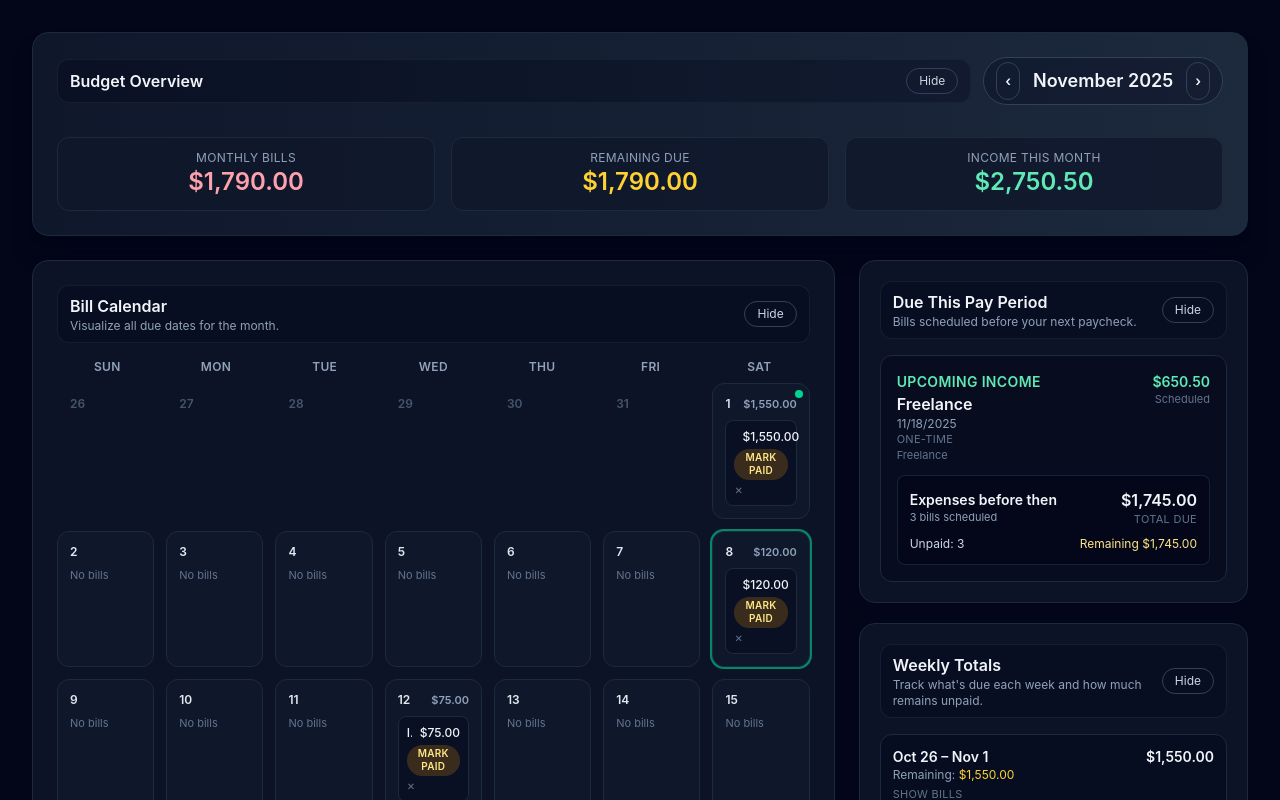
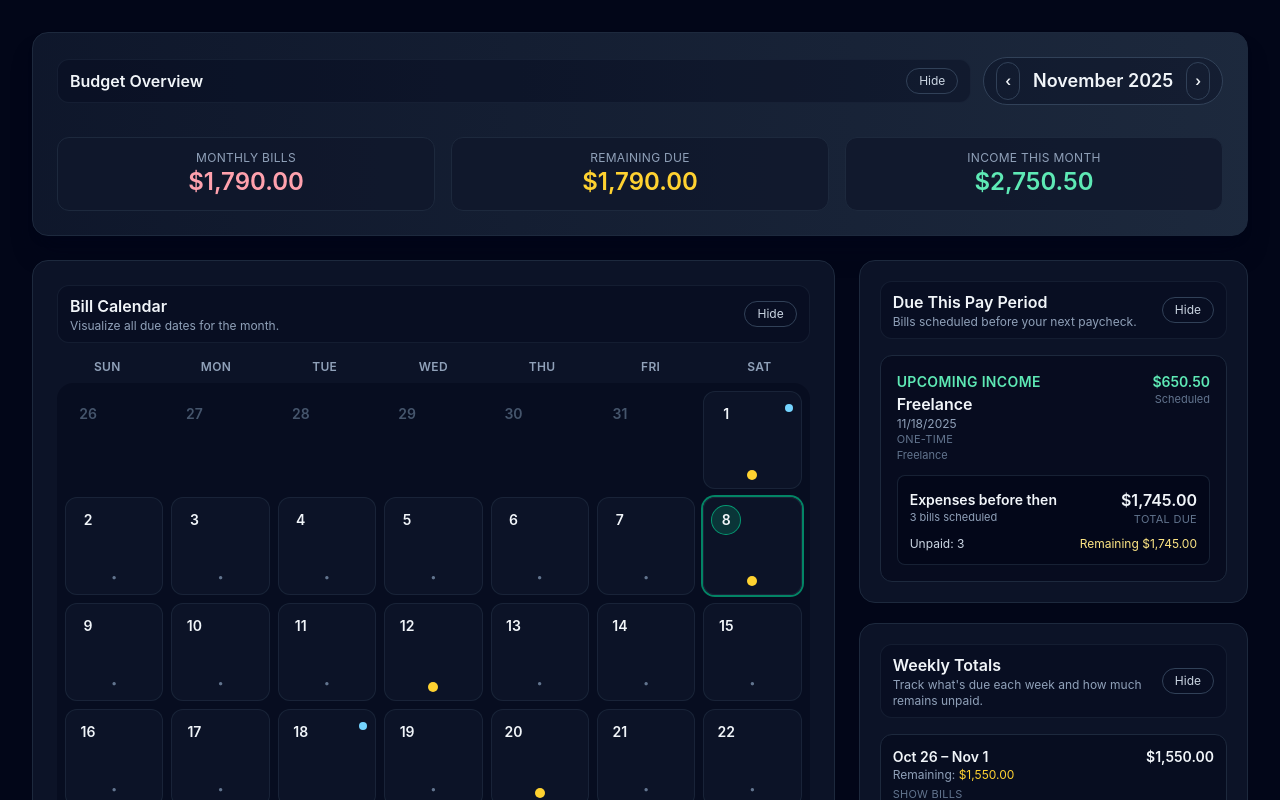
Before and after one commit to HelloDanni/billflow, a React (Vite) app: page / in a window 1280 px wide. Shown: the top 800 px of the page. Built offline with nearby package versions, Linux system fonts and the light colour scheme.

Commit message:
Update UI: re-design calendar to be cleaner and mobile-friendly

```diff
--- a/src/App.tsx
+++ b/src/App.tsx
@@ -292,6 +292,7 @@ function App() {
   const [editingBill, setEditingBill] = useState<EditingBillContext | null>(null);
   const editFormRef = useRef<HTMLDivElement | null>(null);
   const incomeSummaryRef = useRef<HTMLElement | null>(null);
+  const incomeFormRef = useRef<HTMLElement | null>(null);
 
   const billFormDefaults = {
     name: '',
@@ -308,6 +309,12 @@ function App() {
     date: todayISO,
     recurrence: 'none',
   });
+  const [editingIncomeId, setEditingIncomeId] = useState<string | null>(null);
+  const [selectedDateDetails, setSelectedDateDetails] = useState<{
+    date: Date;
+    bills: Bill[];
+    incomes: IncomeOccurrence[];
+  } | null>(null);
 
   const monthKey = getMonthKey(visibleMonth);
   const openDatePicker = (event: SyntheticEvent<HTMLInputElement>) => {
@@ -346,12 +353,23 @@ function App() {
     setCollapsedSections((prev) => ({ ...prev, [id]: !prev[id] }));
   };
 
+  const openDateDetails = (cellDate: Date, billsForDate: Bill[], incomesForDate: IncomeOccurrence[], inCurrentMonth: boolean) => {
+    if (!inCurrentMonth) return;
+    setSelectedDateDetails({ date: cellDate, bills: billsForDate, incomes: incomesForDate });
+  };
+
+  const closeDateDetails = () => setSelectedDateDetails(null);
+
   const scrollToIncomeSummary = () => {
     setCollapsedSections((prev) => {
       if (!prev['income-summary']) return prev;
       return { ...prev, 'income-summary': false };
     });
     incomeSummaryRef.current?.scrollIntoView({ behavior: 'smooth', block: 'start' });
+  };
+
+  const scrollToIncomeForm = () => {
+    incomeFormRef.current?.scrollIntoView({ behavior: 'smooth', block: 'start' });
   };
 
   const moveMonth = (delta: number) => {
@@ -535,6 +553,19 @@ function App() {
     scrollToEditForm();
   };
 
+  const startEditingIncome = (income: IncomeEntry) => {
+    setEditingIncomeId(income.id);
+    setIncomeForm({
+      source: income.source,
+      amount: String(income.amount),
+      date: income.date,
+      recurrence: income.recurrence ?? 'none',
+    });
+    setCollapsedSections((prev) => ({ ...prev, 'log-income': false }));
+    closeDateDetails();
+    scrollToIncomeForm();
+  };
+
   const handleUpdateBillInstance = () => {
     if (!editingBill) return;
     const values = extractBillFormValues();
@@ -611,7 +642,16 @@ function App() {
     const amount = Number(incomeForm.amount);
     const recurrence = (incomeForm.recurrence as IncomeRecurrence) ?? 'none';
     if (!source || amount <= 0 || !incomeForm.date) return;
-
+    if (editingIncomeId) {
+      setIncomes((prev) =>
+        prev.map((entry) =>
+          entry.id === editingIncomeId
+            ? { ...entry, source, amount: normalizeAmount(amount), date: incomeForm.date, recurrence }
+            : entry
+        )
+      );
+      setEditingIncomeId(null);
+    } else {
       setIncomes((prev) => [
         ...prev,
         {
@@ -622,6 +662,7 @@ function App() {
           recurrence,
         },
       ]);
+    }
 
     setIncomeForm({
       source: '',
@@ -631,9 +672,23 @@ function App() {
     });
   };
 
+  const cancelEditingIncome = () => {
+    setEditingIncomeId(null);
+    setIncomeForm({
+      source: '',
+      amount: '',
+      date: todayISO,
+      recurrence: 'none',
+    });
+  };
+
   const deleteIncome = (income: IncomeEntry) => {
-    if (!confirmDelete(`income "${income.source}"`)) return;
+    if (!confirmDelete(`income "${income.source}"`)) return false;
+    if (editingIncomeId === income.id) {
+      cancelEditingIncome();
+    }
     setIncomes((prev) => prev.filter((entry) => entry.id !== income.id));
+    return true;
   };
 
   const togglePaid = (billId: string) => {
@@ -645,7 +700,7 @@ function App() {
   };
 
   const deleteBill = (bill: Bill) => {
-    if (!confirmDelete(`bill "${bill.name}"`)) return;
+    if (!confirmDelete(`bill "${bill.name}"`)) return false;
     const billId = bill.id;
     if (editingBill?.billId === billId) {
       cancelEditingBill();
@@ -678,6 +733,7 @@ function App() {
       });
       return changed ? next : prev;
     });
+    return true;
   };
 
   const monthLabel = visibleMonth.toLocaleDateString(undefined, { month: 'long', year: 'numeric' });
@@ -856,75 +912,51 @@ function App() {
                   <div key={day}>{day}</div>
                 ))}
               </div>
-              <div className="grid w-full grid-cols-7 gap-1 sm:gap-2 lg:gap-3">
+              <div className="grid w-full grid-cols-7 gap-[2px] rounded-2xl bg-slate-950/40 p-1 sm:gap-1 sm:p-2 lg:gap-2">
                 {calendarCells.map((cell) => {
+                  const dots = cell.bills.map((bill) => ({
+                    id: bill.id,
+                    color: activePayments[bill.id] ? 'bg-emerald-400' : 'bg-amber-300',
+                  }));
+                  const overflowDots = dots.length > 4 ? dots.length - 4 : 0;
                   const cellClasses = [
-                    'relative min-h-[88px] overflow-hidden rounded-xl border p-1 text-[11px] sm:min-h-[120px] sm:p-3 sm:text-sm',
-                    cell.inCurrentMonth ? 'border-slate-800 bg-slate-900' : 'border-transparent bg-transparent text-slate-600',
+                    'relative flex min-h-[74px] flex-col items-center justify-between rounded-xl border text-[12px] transition focus-visible:outline focus-visible:outline-2 focus-visible:outline-offset-2 focus-visible:outline-emerald-400 sm:min-h-[98px] sm:text-sm',
+                    cell.inCurrentMonth ? 'border-slate-800/80 bg-slate-900/70 text-slate-100 hover:border-slate-700' : 'border-transparent bg-transparent text-slate-600',
                   ];
                   if (cell.isToday && cell.inCurrentMonth) {
                     cellClasses.push('ring-2 ring-emerald-400/60');
                   }
+                  const label = `${cell.date.toLocaleDateString(undefined, { month: 'long', day: 'numeric' })}: ${cell.bills.length} expense${cell.bills.length === 1 ? '' : 's'}, ${cell.incomes.length} income${cell.incomes.length === 1 ? '' : 's'}`;
                   return (
-                    <div key={cell.key} className={cellClasses.join(' ')}>
-                      <div className="flex min-w-0 items-center gap-1 text-[11px] font-semibold sm:text-xs">
-                        <span className={cell.inCurrentMonth ? 'text-slate-200' : 'text-slate-600'}>{cell.day}</span>
-                        {cell.bills.length > 0 && (
-                          <span className="ml-auto truncate text-[11px] text-slate-400">
-                            {currency(cell.bills.reduce((sum, bill) => sum + bill.amount, 0))}
+                    <button
+                      key={cell.key}
+                      type="button"
+                      onClick={() => openDateDetails(cell.date, cell.bills, cell.incomes, cell.inCurrentMonth)}
+                      className={cellClasses.join(' ')}
+                      aria-label={label}
+                    >
+                      <div className="flex w-full items-start justify-between px-2 pt-2">
+                        <span
+                          className={`flex h-7 w-7 items-center justify-center rounded-full text-sm font-semibold ${
+                            cell.inCurrentMonth ? 'text-slate-100' : 'text-slate-600'
+                          } ${cell.isToday && cell.inCurrentMonth ? 'bg-emerald-500/20 text-emerald-100 ring-1 ring-emerald-400/70' : ''}`}
+                        >
+                          {cell.day}
                         </span>
+                        {cell.hasIncome && cell.inCurrentMonth && (
+                          <span className="mt-1 h-2 w-2 rounded-full bg-sky-300" aria-label="Income scheduled" />
                         )}
                       </div>
-                      {cell.hasIncome && (
-                        <span
-                          className="absolute right-1.5 top-1.5 h-2 w-2 rounded-full bg-emerald-400"
-                          aria-label="Income scheduled"
-                        />
-                      )}
-                      <div className="mt-2 space-y-2">
-                        {cell.bills.map((bill) => {
-                          const paid = Boolean(activePayments[bill.id]);
-                          return (
-                            <div key={bill.id} className="rounded-lg border border-slate-800 bg-slate-950/40 p-2 text-[11px] sm:text-xs">
-                              <div className="flex min-w-0 items-center justify-between gap-2 font-medium">
-                                <span className="sr-only sm:hidden">{bill.name}</span>
-                                <span
-                                  className={`${
-                                    paid ? 'text-slate-500 line-through' : 'text-slate-100'
-                                  } hidden min-w-0 truncate sm:inline`}
-                                >
-                                  {bill.name}
-                                </span>
-                                <span className={`${paid ? 'text-emerald-400' : 'text-slate-100'} shrink-0`}>
-                                  {currency(bill.amount)}
-                                </span>
-                              </div>
-                              {bill.notes && <p className="text-[10px] text-slate-400">{bill.notes}</p>}
-                              <div className="mt-1 flex flex-wrap items-center justify-between gap-1 text-[10px] text-slate-400">
-                                <button
-                                  onClick={() => togglePaid(bill.id)}
-                                  className={`rounded-full px-2 py-0.5 font-semibold uppercase tracking-wide ${
-                                    paid ? 'bg-emerald-500/20 text-emerald-200' : 'bg-amber-500/20 text-amber-200'
-                                  }`}
-                                >
-                                  {paid ? 'Paid' : 'Mark Paid'}
-                                </button>
-                                <button
-                                  onClick={() => deleteBill(bill)}
-                                  className="text-slate-500 transition hover:text-rose-400"
-                                  aria-label={`Delete ${bill.name}`}
-                                >
-                                  ✕
-                                </button>
-                              </div>
-                            </div>
-                          );
-                        })}
-                        {cell.inCurrentMonth && cell.bills.length === 0 && (
-                          <p className="text-[11px] text-slate-500">No bills</p>
+                      <div className="mb-2 mt-3 flex flex-wrap items-center justify-center gap-1 px-2">
+                        {dots.slice(0, 4).map((dot, index) => (
+                          <span key={`${dot.id}-${index}`} className={`h-2.5 w-2.5 rounded-full ${dot.color}`} />
+                        ))}
+                        {overflowDots > 0 && <span className="text-[10px] text-slate-400">+{overflowDots}</span>}
+                        {dots.length === 0 && !cell.hasIncome && cell.inCurrentMonth && (
+                          <span className="text-[11px] text-slate-500">•</span>
                         )}
                       </div>
-                    </div>
+                    </button>
                   );
                 })}
               </div>
@@ -1275,8 +1307,14 @@ function App() {
             description="Capture every paycheck or deposit."
             collapsed={Boolean(collapsedSections['log-income'])}
             onToggle={toggleSection}
+            sectionRef={incomeFormRef}
           >
             <form className="flex flex-col gap-3" onSubmit={handleIncomeSubmit}>
+              {editingIncomeId && (
+                <div className="rounded-xl border border-sky-500/40 bg-sky-500/10 px-3 py-2 text-xs text-sky-100">
+                  Editing income entry. Save your changes or cancel to add a new one.
+                </div>
+              )}
               <label className="text-sm">
                 <span className="text-slate-300">Source</span>
                 <input
@@ -1328,12 +1366,165 @@ function App() {
                 type="submit"
                 className="mt-2 rounded-xl bg-sky-500/90 px-4 py-2 text-sm font-semibold text-slate-950 transition hover:bg-sky-400"
               >
-                Add Income
+                {editingIncomeId ? 'Save Income' : 'Add Income'}
               </button>
+              {editingIncomeId && (
+                <button
+                  type="button"
+                  onClick={cancelEditingIncome}
+                  className="rounded-xl border border-slate-700 px-4 py-2 text-sm font-semibold text-slate-200 transition hover:border-slate-500"
+                >
+                  Cancel
+                </button>
+              )}
             </form>
           </CollapsibleSection>
         </div>
       </div>
+      {selectedDateDetails && (
+        <div className="fixed inset-0 z-50 flex items-center justify-center bg-slate-950/80 px-3 py-6 backdrop-blur">
+          <div className="w-full max-w-xl overflow-hidden rounded-3xl border border-slate-800 bg-slate-900/95 shadow-2xl">
+            <div className="flex items-center justify-between border-b border-slate-800 px-4 py-3">
+              <div>
+                <p className="text-xs uppercase tracking-wide text-slate-400">Scheduled for</p>
+                <p className="text-lg font-semibold text-slate-50">
+                  {selectedDateDetails.date.toLocaleDateString(undefined, { weekday: 'short', month: 'long', day: 'numeric' })}
+                </p>
+              </div>
+              <button
+                type="button"
+                onClick={closeDateDetails}
+                className="rounded-full border border-slate-700/70 p-2 text-slate-300 transition hover:border-slate-500 hover:text-slate-100"
+                aria-label="Close schedule details"
+              >
+                ✕
+              </button>
+            </div>
+            <div className="space-y-4 p-4">
+              <div className="rounded-2xl border border-slate-800 bg-slate-950/60 p-3">
+                <div className="mb-2 flex items-center justify-between">
+                  <p className="text-sm font-semibold text-slate-100">Expenses</p>
+                  <span className="text-xs text-slate-400">
+                    {selectedDateDetails.bills.length} {selectedDateDetails.bills.length === 1 ? 'item' : 'items'}
+                  </span>
+                </div>
+                {selectedDateDetails.bills.length > 0 ? (
+                  <ul className="space-y-2">
+                    {selectedDateDetails.bills.map((bill) => {
+                      const paid = Boolean(activePayments[bill.id]);
+                      return (
+                        <li
+                          key={bill.id}
+                          className="rounded-xl border border-slate-800/70 bg-slate-950/50 p-3"
+                        >
+                          <div className="flex items-center justify-between gap-3">
+                            <div className="min-w-0">
+                              <p className={`truncate text-sm font-semibold ${paid ? 'text-emerald-200' : 'text-slate-100'}`}>
+                                {bill.name}
+                              </p>
+                              <p className="text-xs text-slate-400">{currency(bill.amount)}</p>
+                            </div>
+                            <span
+                              className={`rounded-full px-2 py-1 text-[11px] font-semibold uppercase ${
+                                paid ? 'bg-emerald-500/20 text-emerald-200' : 'bg-amber-500/20 text-amber-200'
+                              }`}
+                            >
+                              {paid ? 'Paid' : 'Due'}
+                            </span>
+                          </div>
+                          <div className="mt-2 flex flex-wrap gap-2 text-xs">
+                            <button
+                              type="button"
+                              onClick={() => togglePaid(bill.id)}
+                              className="rounded-lg border border-slate-700/70 px-3 py-1 font-semibold uppercase tracking-wide text-slate-200 transition hover:border-emerald-400 hover:text-emerald-200"
+                            >
+                              Mark {paid ? 'Unpaid' : 'Paid'}
+                            </button>
+                            <button
+                              type="button"
+                              onClick={() => {
+                                closeDateDetails();
+                                startEditingExistingBill(bill, selectedDateDetails.date);
+                              }}
+                              className="rounded-lg border border-slate-700/70 px-3 py-1 font-semibold uppercase tracking-wide text-slate-200 transition hover:border-sky-400 hover:text-sky-200"
+                            >
+                              Edit
+                            </button>
+                            <button
+                              type="button"
+                              onClick={() => {
+                                if (deleteBill(bill)) {
+                                  closeDateDetails();
+                                }
+                              }}
+                              className="rounded-lg border border-slate-700/70 px-3 py-1 font-semibold uppercase tracking-wide text-rose-200 transition hover:border-rose-400 hover:text-rose-100"
+                            >
+                              Delete
+                            </button>
+                          </div>
+                        </li>
+                      );
+                    })}
+                  </ul>
+                ) : (
+                  <p className="text-xs text-slate-500">No expenses for this date.</p>
+                )}
+              </div>
+
+              <div className="rounded-2xl border border-slate-800 bg-slate-950/60 p-3">
+                <div className="mb-2 flex items-center justify-between">
+                  <p className="text-sm font-semibold text-slate-100">Income</p>
+                  <span className="text-xs text-slate-400">
+                    {selectedDateDetails.incomes.length} {selectedDateDetails.incomes.length === 1 ? 'item' : 'items'}
+                  </span>
+                </div>
+                {selectedDateDetails.incomes.length > 0 ? (
+                  <ul className="space-y-2">
+                    {selectedDateDetails.incomes.map((income) => (
+                      <li
+                        key={income.occurrenceId}
+                        className="rounded-xl border border-slate-800/70 bg-slate-950/50 p-3"
+                      >
+                        <div className="flex items-center justify-between gap-3">
+                          <div className="min-w-0">
+                            <p className="truncate text-sm font-semibold text-slate-100">{income.source}</p>
+                            <p className="text-xs text-slate-400">{currency(income.amount)}</p>
+                            <p className="text-[11px] uppercase tracking-wide text-slate-500">
+                              {incomeRecurrenceLabels[income.entry.recurrence ?? 'none']}
+                            </p>
+                          </div>
+                          <div className="flex gap-2">
+                            <button
+                              type="button"
+                              onClick={() => startEditingIncome(income.entry)}
+                              className="rounded-lg border border-slate-700/70 px-3 py-1 text-xs font-semibold uppercase tracking-wide text-slate-200 transition hover:border-sky-400 hover:text-sky-200"
+                            >
+                              Edit
+                            </button>
+                            <button
+                              type="button"
+                              onClick={() => {
+                                if (deleteIncome(income.entry)) {
+                                  closeDateDetails();
+                                }
+                              }}
+                              className="rounded-lg border border-slate-700/70 px-3 py-1 text-xs font-semibold uppercase tracking-wide text-rose-200 transition hover:border-rose-400 hover:text-rose-100"
+                            >
+                              Delete
+                            </button>
+                          </div>
+                        </div>
+                      </li>
+                    ))}
+                  </ul>
+                ) : (
+                  <p className="text-xs text-slate-500">No income scheduled for this date.</p>
+                )}
+              </div>
+            </div>
+          </div>
+        </div>
+      )}
     </div>
   );
 }
```
Lines whose indentation alone changed are shown as unchanged.
